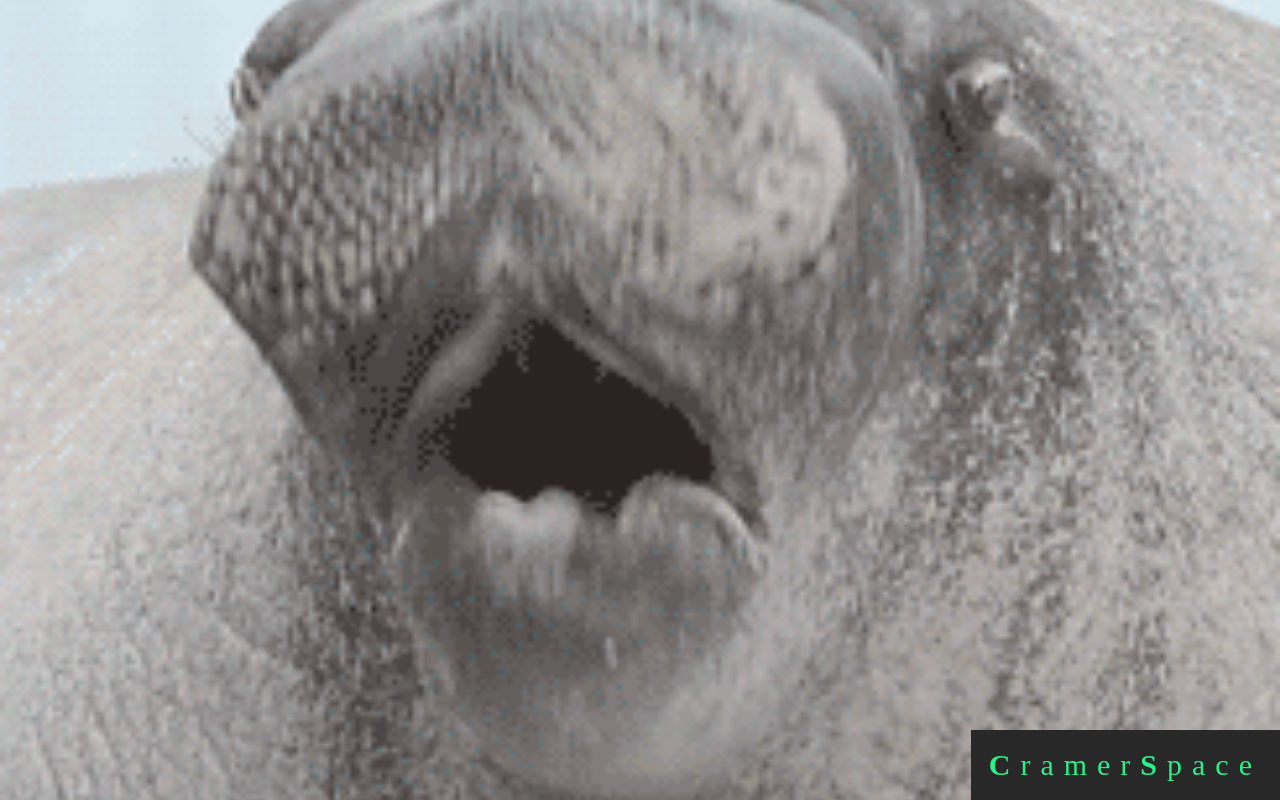
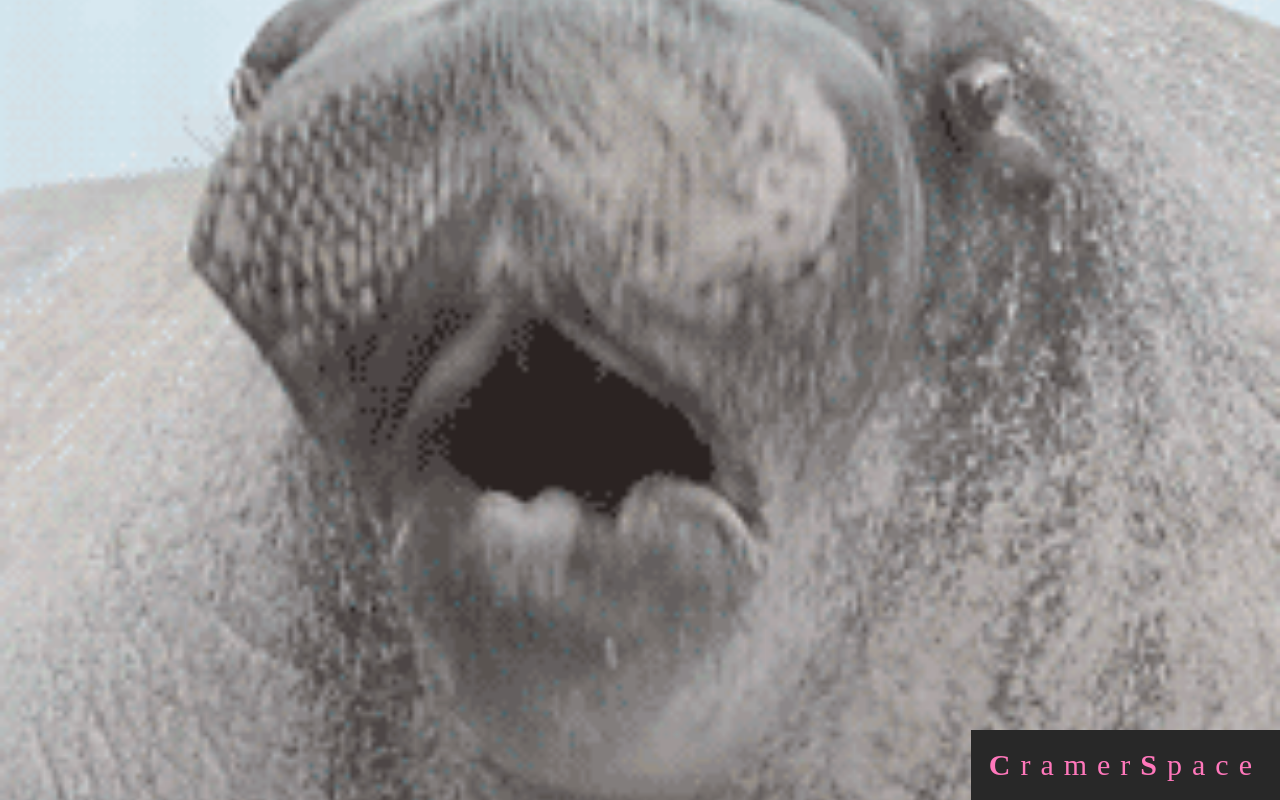
Before and after one commit to ruebot/cramer.space, a plain HTML site: page index.html in a window 1280 px wide. Drawn offline with Linux system fonts and the light colour scheme.

Commit message:
hot pink baby

```diff
--- a/index.html
+++ b/index.html
@@ -18,7 +18,7 @@
 
 			.caption span.border {
         background-color: #111;
-        color: #13EE7E;
+        color: #ff69b4;
         padding: 18px;
         font-size: 30px;
         letter-spacing: 10px;
```
